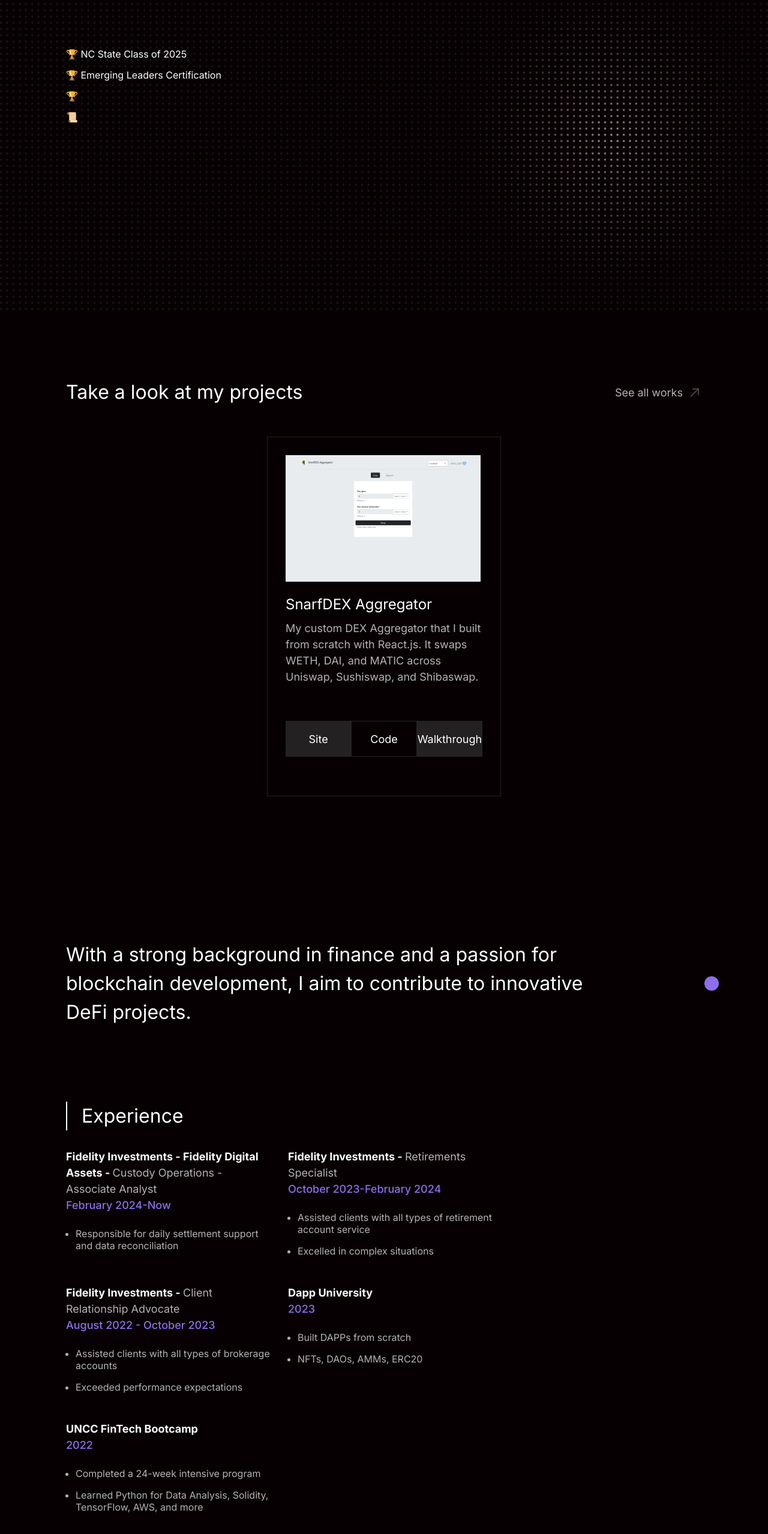
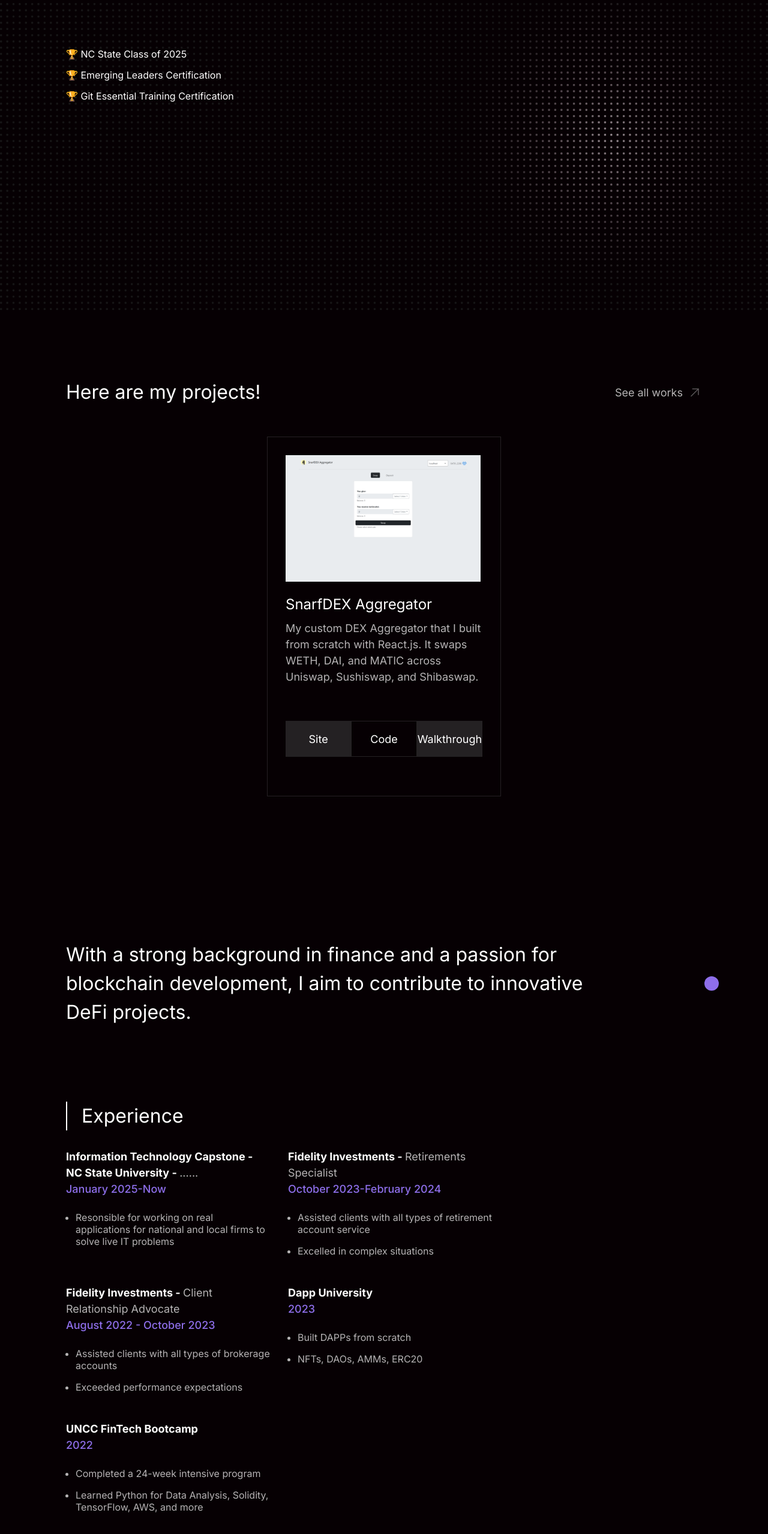
Before and after one commit to wports/Resume, a plain HTML site: page index.html in a window 1280 px wide. Shown: the part 1180-3738 px from the top of the page at 60% size. Drawn offline with Linux system fonts and the light colour scheme.

Commit message:
Updated content in Resume submodule

```diff
--- a/index.html
+++ b/index.html
@@ -71,8 +71,8 @@
             <ul class="achievements">
                 <li>🏆 NC State Class of 2025</li>
                 <li>🏆 Emerging Leaders Certification</li>
-                <li>🏆 </li>
-                <li>📜 </li>
+                <li>🏆 Git Essential Training Certification</li>
+                <li> </li>
             </ul>
         </section>
 
@@ -80,7 +80,7 @@
 
         <section class="section projects">
             <div class="flex-between">
-                <h2>Take a look at my projects</h2>
+                <h2>Here are my projects!</h2>
 
                 <a href="https://www.github.com/" class="projects-link flex-between">
                     See all works <img src="./img/ArrowUpRight.svg" alt="Arrow" style="margin-left: 8px; opacity: 0.7;">
@@ -115,12 +115,12 @@
             <div class="experience-cards flex-center">
                 <div class="experience-card">
                     <h3 class="card-title">
-                        Fidelity Investments - Fidelity Digital Assets - <span class="highlight">Custody Operations - Associate Analyst</span>
+                        Information Technology Capstone - NC State University - <span class="highlight">......</span>
                     </h3>
-                    <p class="card-years">February 2024-Now</p>
+                    <p class="card-years">January 2025-Now</p>
 
                     <ul class="card-list">
-                        <li class="card-list-item">Responsible for daily settlement support and data reconciliation</li>
+                        <li class="card-list-item">Resonsible for working on real applications for national and local firms to solve live IT problems</li>
                     </ul>
                 </div>
                 <div class="experience-card">
@@ -237,16 +237,16 @@
                 I’m a financial representative turned blockchain developer with a focus on DeFi. I completed a FinTech bootcamp and a mentorship program at Dapp University.
             </p>
             <ul class="contact-details flex-list">
-                <li>Winston Salem, NC</li>
+                <li>Raleigh, NC</li>
                 <hr />
-                <li>(469)-401-0432</li>
+                <li>(980)-215-5210</li>
                 <hr />
-                <li><a href="mailto: dave.ports.1@gmail.com">dave.ports.1@gmail.com</a></li>
+                <li><a href="mailto: wports@yahoo.com">wports@yahoo.com</a></li>
             </ul>
         </section>
     </main>
     <footer class="footer flex-center">
-        <p><small>© David Ports 2023. All rights reserved. | Blockchain Developer | DeFi Enthusiast</small></p>
+        <p><small>© Wesley Ports 2025. All rights reserved. | NC State Student | Data Enthusiast</small></p>
     </footer>
 
     <!-- Plugin JavaScript -->
```
